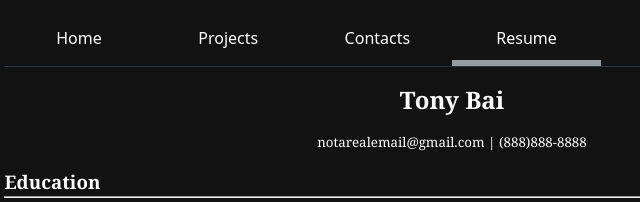
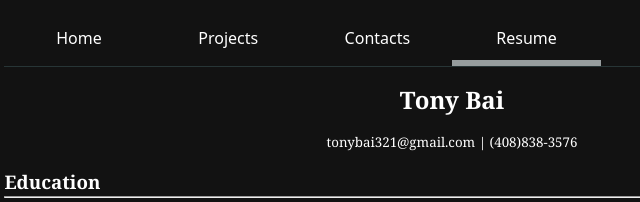
Before and after one commit to Coco-Juice/portfolio, a plain HTML site: page resume.html in a window 1280 px wide. Shown: the top 202 px of the page, 188-828 px from the left. Drawn offline with Linux system fonts and the light colour scheme.

Commit message:
Update resume.html

```diff
--- a/resume.html
+++ b/resume.html
@@ -10,7 +10,7 @@
 <body>
 
     <h2 class="resume">Tony Bai</h2>
-    <small class="resume">notarealemail@gmail.com | (888)888-8888</small>
+    <small class="resume">tonybai321@gmail.com | (408)838-3576</small>
 
 
 
```
